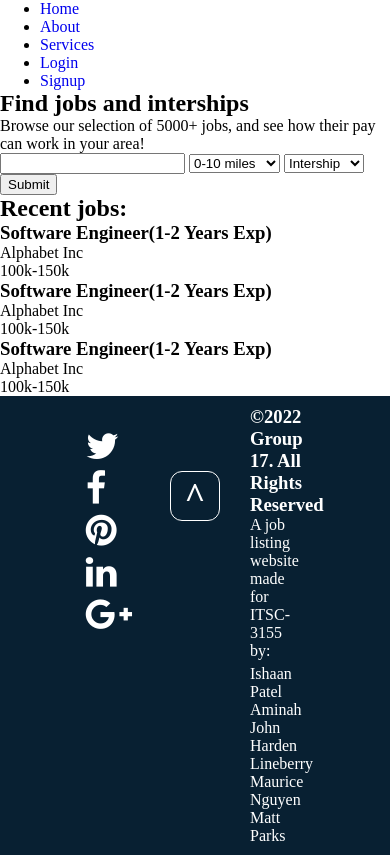
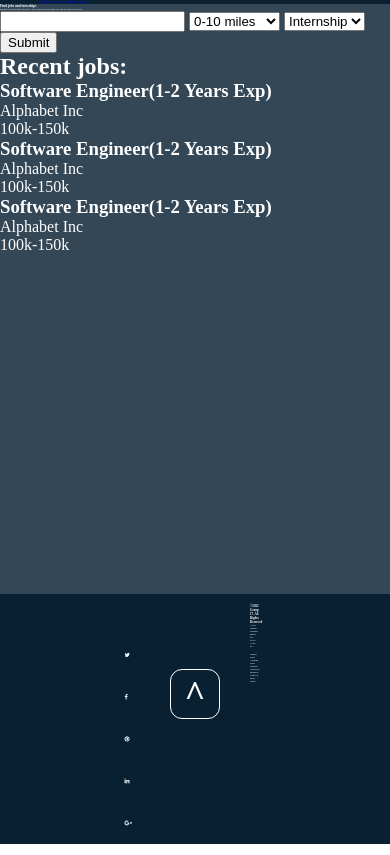
Before and after one commit to Ishaan1402/3155-Final-Project, a plain HTML site: page src/index.html in a window 390 px wide. Drawn offline with Linux system fonts and the light colour scheme.

Commit message:
CSS
The text is responsive, the header list is horizontal, the color palate is applied.

```diff
--- a/src/asset/css/main.css
+++ b/src/asset/css/main.css
@@ -33,12 +33,21 @@ a:visited {
 /***************
  * Header
  **************/
-
+header {
+    background-color: #082032;
+    display: inline-block;
+    font-size: .8vw;
+}
+li {
+    display: inline;
+}
 /***************
  * Main
  **************/
 main {
     flex: 1 0 auto;
+    background-color: #334756;
+    color: white;
 }
 
 /***************
--- a/src/index.html
+++ b/src/index.html
@@ -24,8 +24,8 @@
 
         <main>
             <section>
-                <h1>Find jobs and interships</h1>
-                <p>Browse our selection of 5000+ jobs, and see how their pay can work in your area!</p>
+                <h1 style="font-size: .9vw">Find jobs and interships </h1>
+                <p style="font-size:.65vw">Browse our selection of 5000+ jobs, and see how their pay can work in your area!</p>
                 <form action="">
                     <input id="keyword" type="text">
                     <select id="distance">
@@ -35,7 +35,7 @@
                         <option>31+ miles</option>
                     </select>
                     <select id="expirence">
-                        <option>Intership</option>
+                        <option>Internship</option>
                         <option>Part Time</option>
                         <option>Full Time</option>
                         <option>Contract</option>
@@ -66,11 +66,11 @@
         <footer>
             <div class="row">
                 <div class="column">
-                    <h3 class="copy">&copy;2022 Group 17. All Rights Reserved</h3>
+                    <h3 class="copy" style="font-size:.8vw">&copy;2022 Group 17. All Rights Reserved</h3>
                     <br/>
-                    <p class="copy">
+                    <p class="copy" style="font-size:.68vw">
                         A job listing website made for ITSC-3155 by:
-                        <ul class="copy people">
+                        <ul class="copy people" style="font-size:.65vw">
                             <li>Ishaan Patel</li>
                             <li>Aminah John</li>
                             <li>Harden Lineberry</li>
@@ -84,11 +84,11 @@
                 </div>
                 <div class="column">
                     <ul class="socials">
-                        <li><a href="#"><i class="fa fa-twitter"></i></a></li>
-                        <li><a href="#"><i class="fa fa-facebook"></i></a></li>
-                        <li><a href="#"><i class="fa fa-pinterest"></i></a></li>
-                        <li><a href="#"><i class="fa fa-linkedin"></i></a></li>
-                        <li><a href="#"><i class="fa fa-google-plus"></i></a></li>
+                        <li><a href="#"><i class="fa fa-twitter" style="font-size:1.5vw"></i></a></li>
+                        <li><a href="#"><i class="fa fa-facebook" style="font-size:1.5vw"></i></a></li>
+                        <li><a href="#"><i class="fa fa-pinterest" style="font-size:1.5vw"></i></a></li>
+                        <li><a href="#"><i class="fa fa-linkedin" style="font-size:1.5vw"></i></a></li>
+                        <li><a href="#"><i class="fa fa-google-plus" style="font-size:1.5vw"></i></a></li>
                     </ul>
                 </div>
             </div>
```
